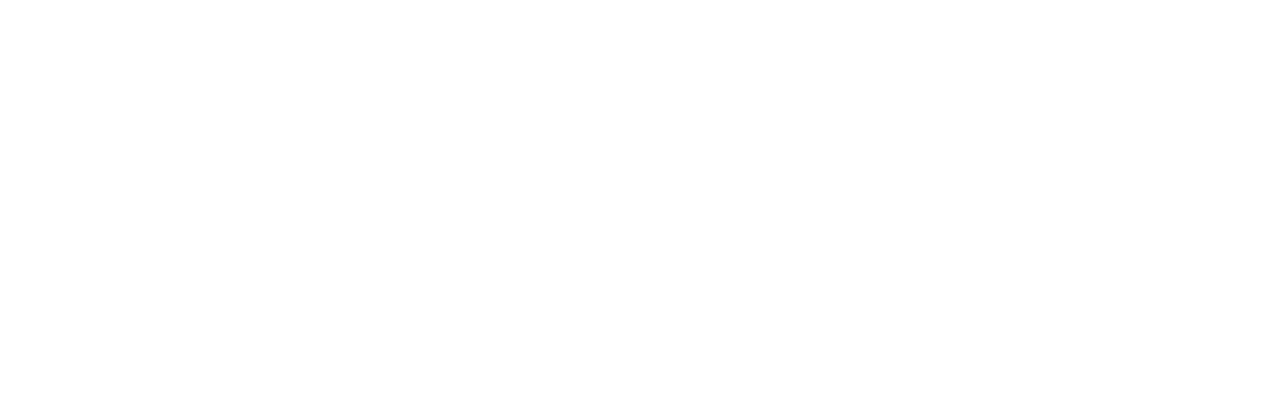
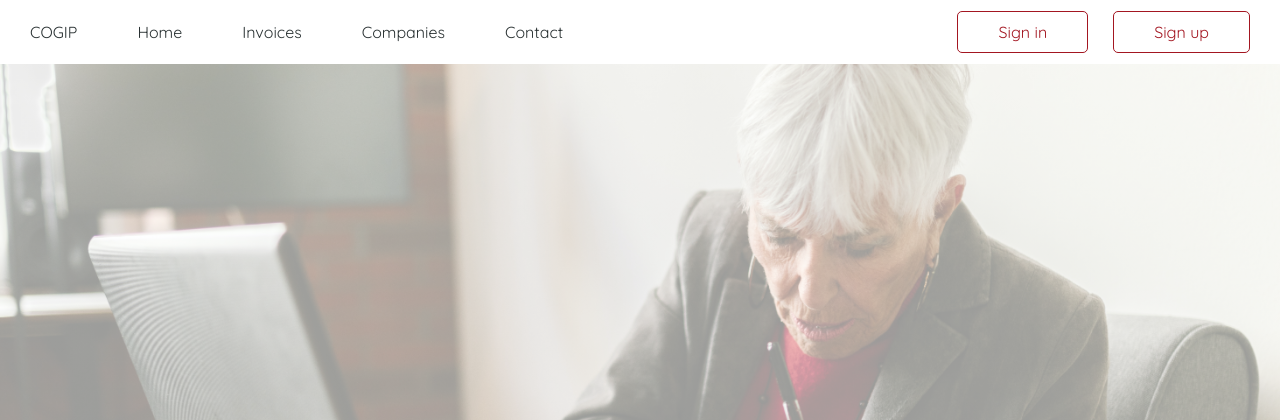
Before and after one commit to Pierrerobeyns/PHP-challenge-2, a PHP site: page /view/error.php in a window 1280 px wide. Before the commit the part shown is empty. Shown: the top 420 px of the page. Run offline with PHP 8.4, Linux system fonts and the light colour scheme.

Commit message:
error404 page

```diff
--- a/assets/style/style.css
+++ b/assets/style/style.css
@@ -1,3 +1,4 @@
+/** VARIABLES ************************************************************************************************************/
 @import url("https://fonts.googleapis.com/css2?family=Quicksand&display=swap");
 /***********************************************************************************************************************/
 /* LOGIN & REGISTER PAGES **********************************************************************************************/
--- a/assets/style/style.scss
+++ b/assets/style/style.scss
@@ -1,4 +1,4 @@
-//VARIABLES
+/** VARIABLES ************************************************************************************************************/
 $font: 'Quicksand', sans-serif;
 $redcolor: #A31621;
 $blackcolor: #293132;
--- a/view/error.php
+++ b/view/error.php
@@ -0,0 +1,31 @@
+<!DOCTYPE html>
+<html lang="en">
+
+<head>
+    <meta charset="UTF-8">
+    <meta http-equiv="X-UA-Compatible" content="IE=edge">
+    <meta name="viewport" content="width=device-width, initial-scale=1.0">
+    <link rel="stylesheet" href="../assets/style/style.css">
+    <title>Document</title>
+</head>
+
+<body>
+    <header>
+        <nav>
+            <div class="nav-bar">
+                <a href="#" class="nav-item">COGIP</a>
+                <a href="#" class="nav-item">Home</a>
+                <a href="#" class="nav-item">Invoices</a>
+                <a href="#" class="nav-item">Companies</a>
+                <a href="#" class="nav-item">Contact</a>
+            </div>
+            <div class="nav-button">
+                <a href="#" class="sign-in">Sign in</a>
+                <a href="#" class="sign-up">Sign up</a>
+            </div>
+        </nav>
+    </header>
+
+</body>
+
+</html>
```
Also changed, not shown: 1 other file.
